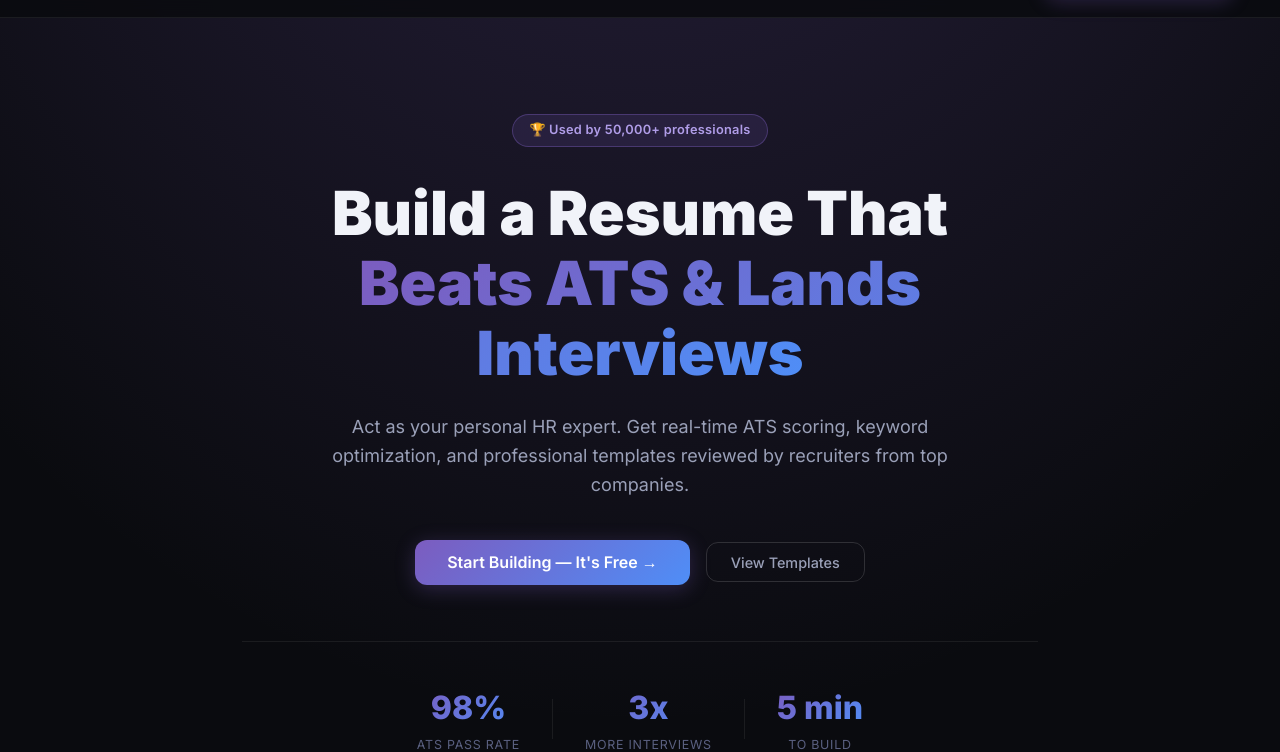
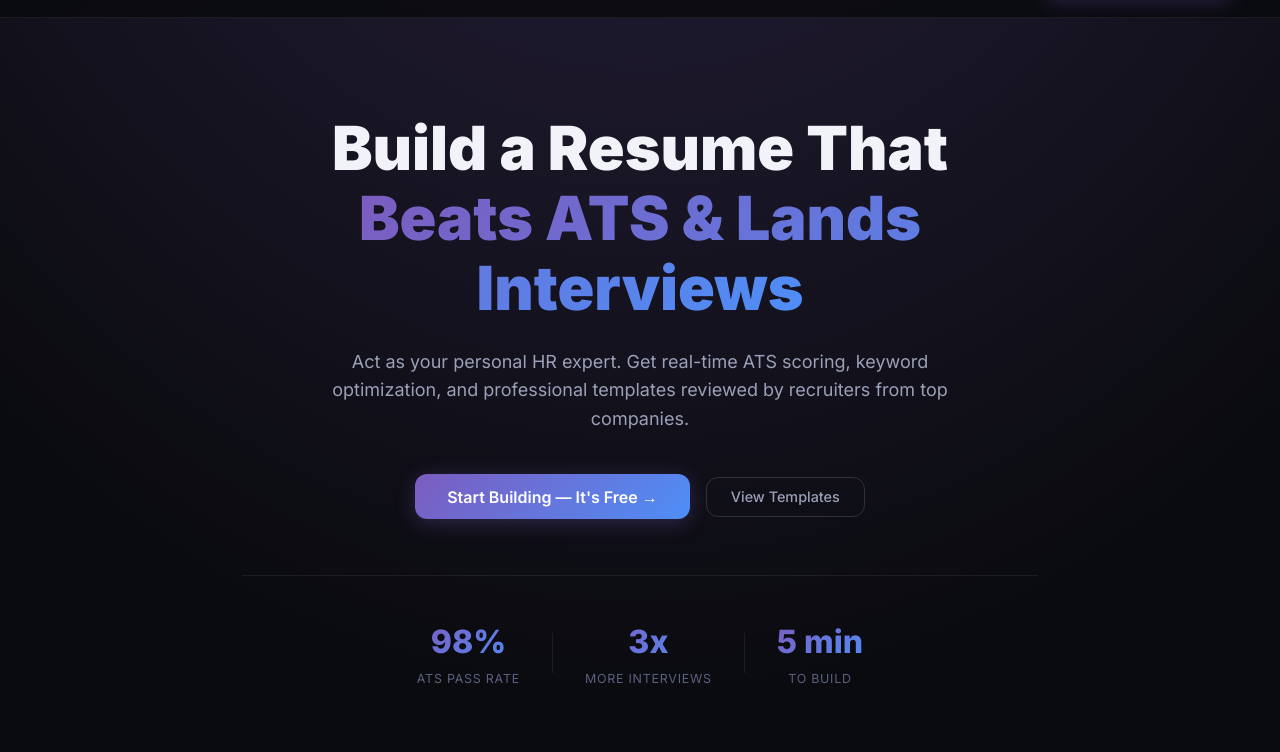
Before and after one commit to shauryaStack/ResumeForge, a plain HTML site: page index.html in a window 1280 px wide. Shown: the part 61-813 px from the top of the page. Drawn offline with Linux system fonts and the light colour scheme.

Commit message:
Remove hero badge from index.html

```diff
--- a/index.html
+++ b/index.html
@@ -31,7 +31,6 @@
     </nav>
 
     <section class="hero">
-      <div class="hero-badge">🏆 Used by 50,000+ professionals</div>
       <h1 class="hero-title">Build a Resume That<br /><span class="gradient-text">Beats ATS & Lands Interviews</span>
       </h1>
       <p class="hero-subtitle">Act as your personal HR expert. Get real-time ATS scoring, keyword optimization, and
```
